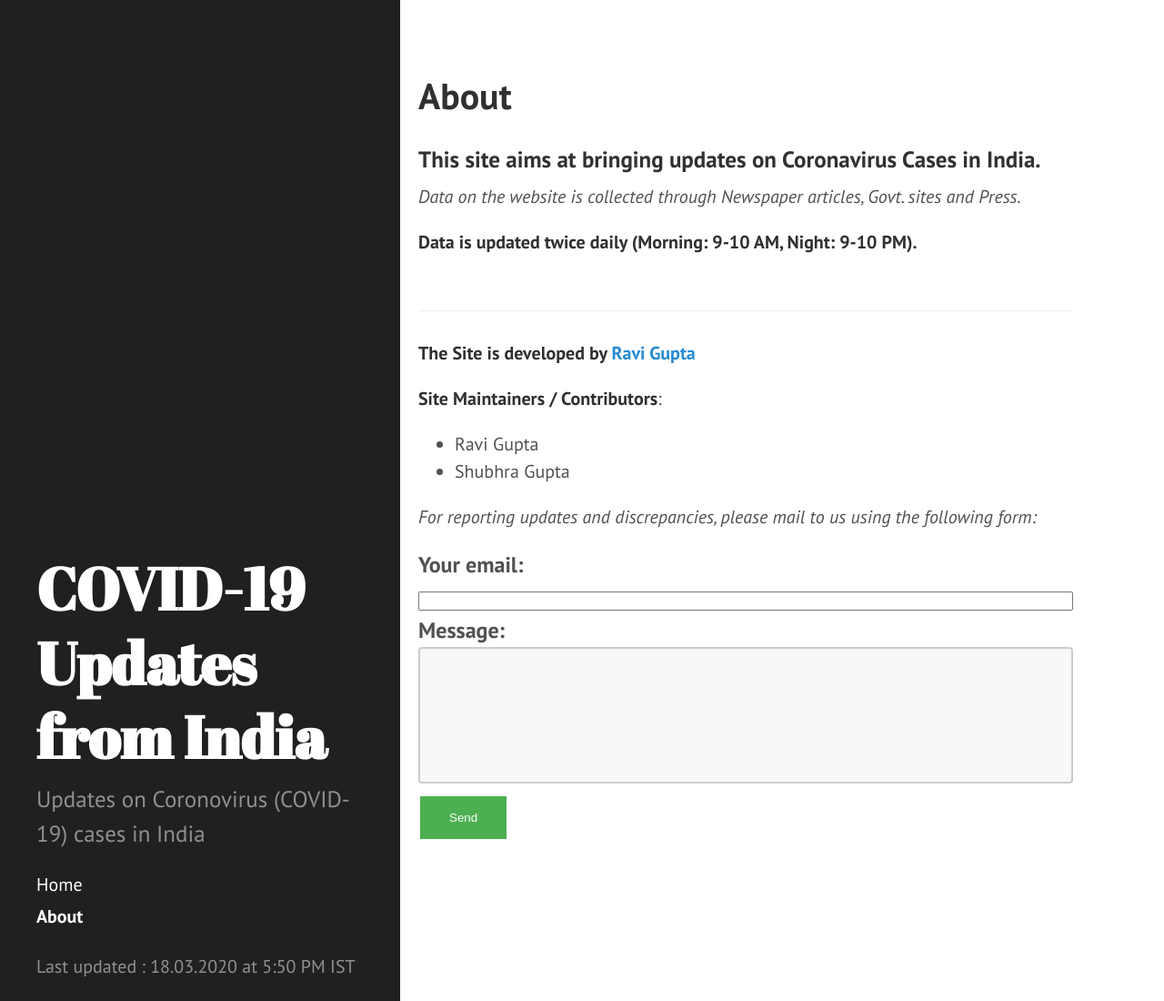
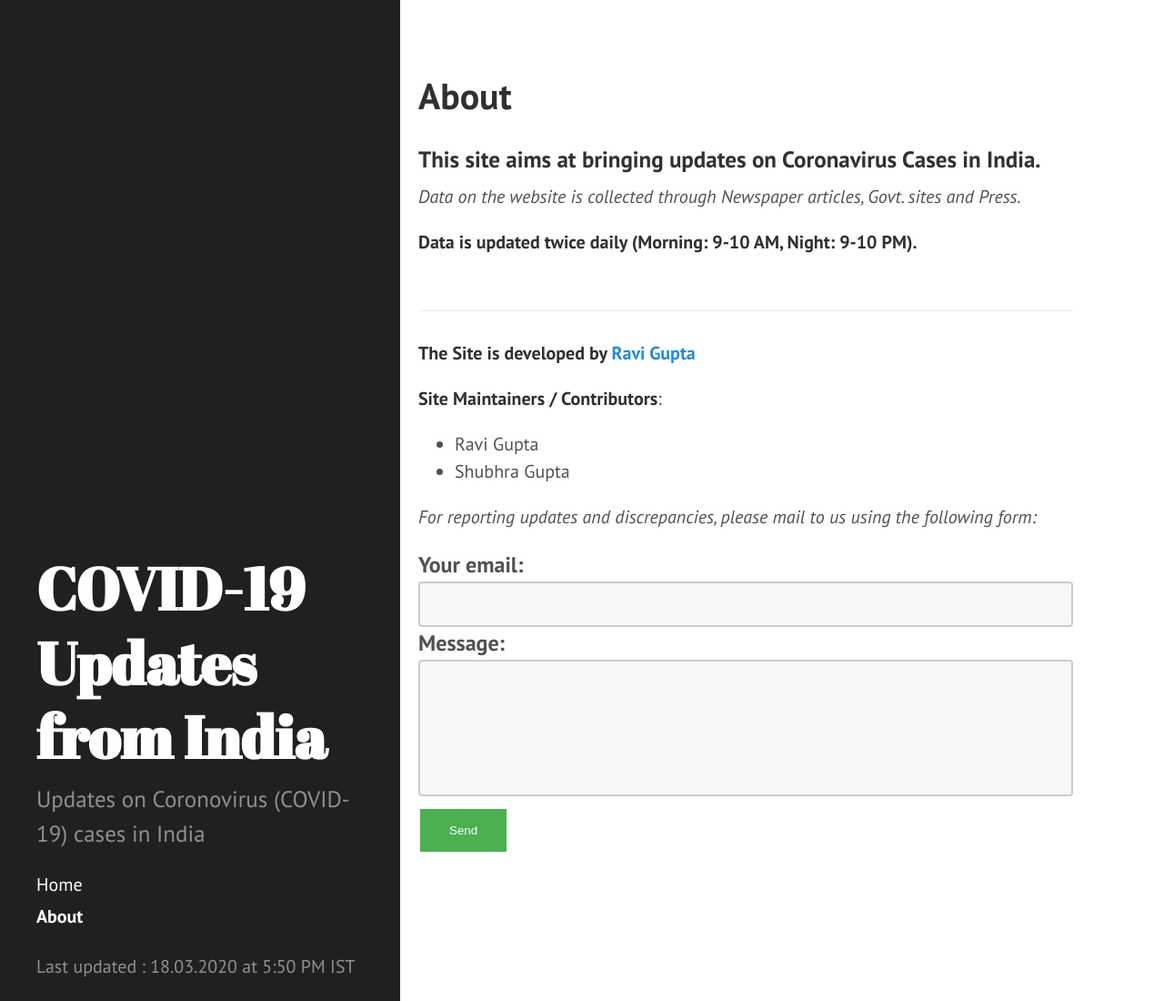
Before and after one commit to bhooraj/covid19updates-india, a Jekyll site: the page built from about.md, in a window 1280 px wide and 1100 px high. Shown: the whole window at 91% size. Built offline with Jekyll 4.4.1, drawn with Linux system fonts in a browser that asks for light colours.

Commit message:
Update forms.css

```diff
--- a/public/css/forms.css
+++ b/public/css/forms.css
@@ -4,6 +4,14 @@
 }
 input {
 	width: 100%;
+	height: 50px;
+	font-size: 1.2rem;
+	padding: 12px 20px;
+  	box-sizing: border-box;
+  	border: 2px solid #ccc;
+  	border-radius: 4px;
+  	background-color: #f8f8f8;
+  	resize: none;
 }
 input[type=text]:focus {
 	border:3px solid #555;
```
